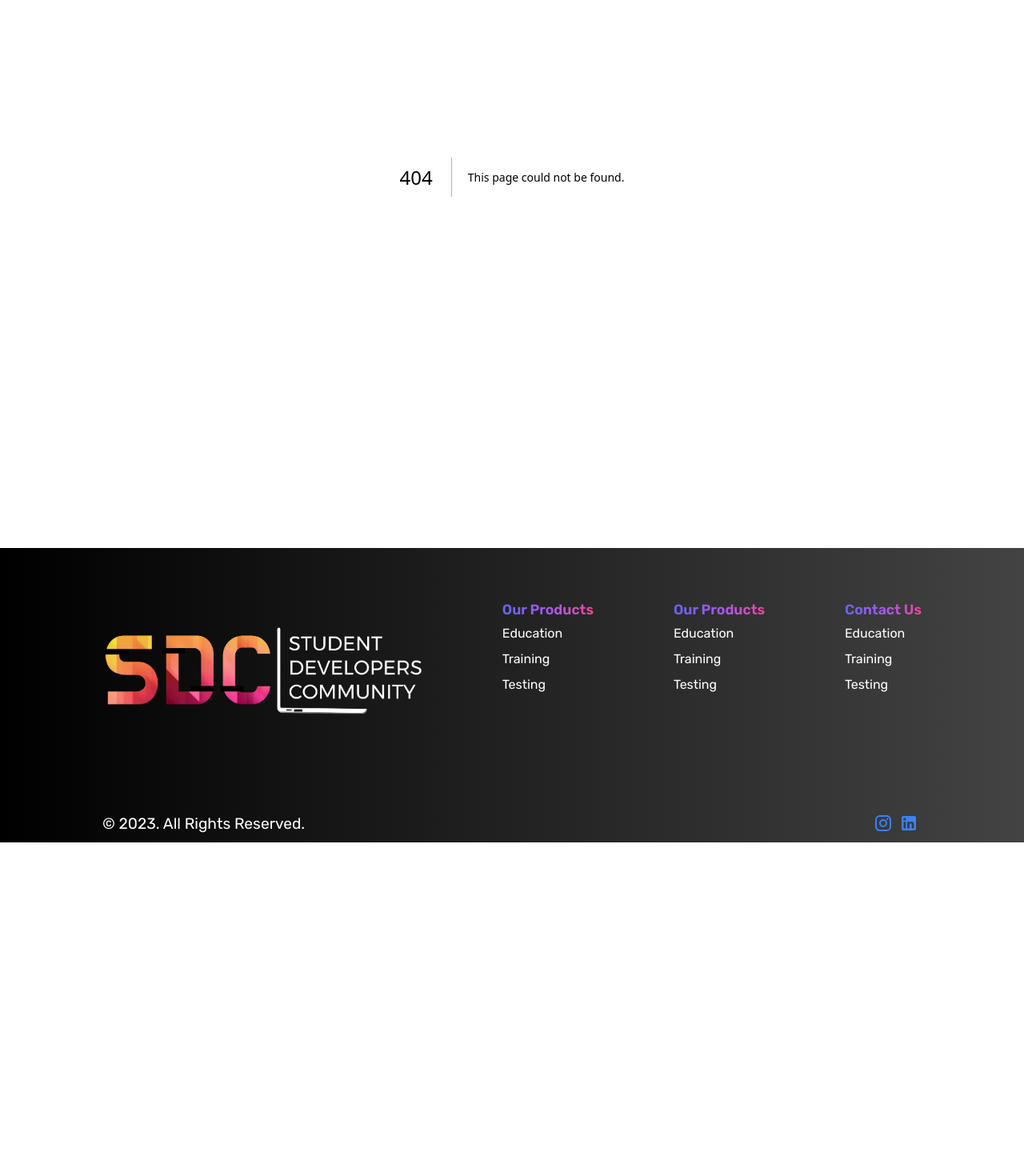
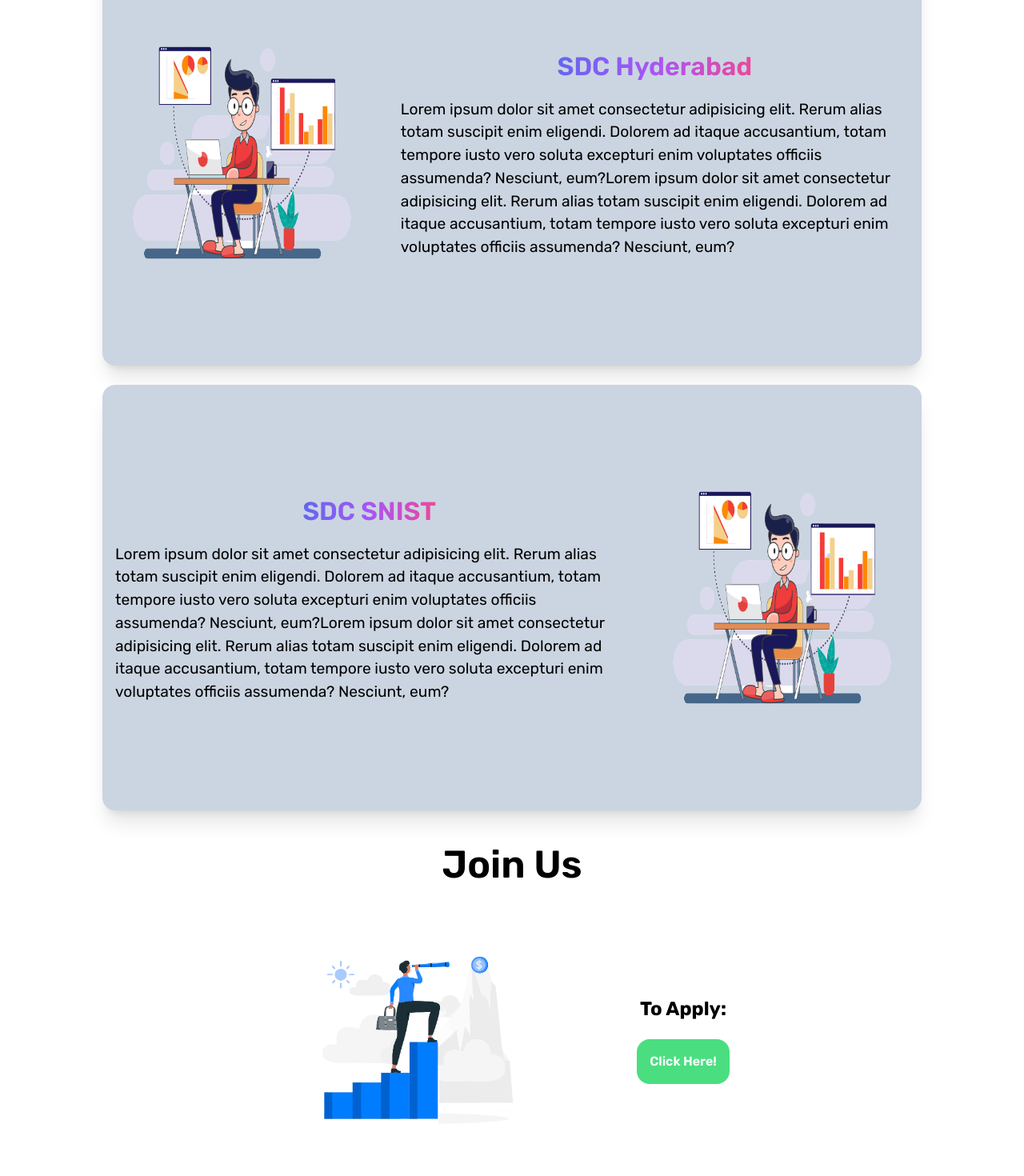
Before and after one commit to SDC-INDIA/sdc-website, a Next.js app: page /chapters in a window 1280 px wide. Before the commit this address had no page. Shown: the part 280-1750 px from the top of the page at 80% size. Before the commit the page ends 1333 px from the top, so only its background shows below. Built offline with nearby package versions, Linux system fonts and the light colour scheme.

Commit message:
Chapters page completed

```diff
--- /dev/null
+++ b/src/components/ChaptersPage/ChapterContent.tsx
@@ -0,0 +1,34 @@
+import Image from "next/image"
+
+const ChapterContent = (props: any) => {
+    const { image, imagePosition, title, content } = props;
+
+    const imageAtLeft = imagePosition === "left";
+
+    return (
+        <div className={`flex justify-between lg:gap-10 lg:flex-row ${imageAtLeft ? 'flex-col' : 'flex-col-reverse'} flex-col gap-0 rounded-2xl shadow-xl mb-6 p-4 bg-slate-300`}>
+            {
+                imageAtLeft && <>
+                    <div className="relative mx-auto lg:w-[2000px] lg:h-[500px] w-[300px] h-[400px]">
+                        <Image src={image} fill alt="" />
+                    </div>
+                </>
+            }
+
+            <div className="flex flex-col justify-center items-center">
+                <h1 className="mb-4 text-[2rem] font-semibold custom-color-text">{title}</h1>
+                <p className="lg:text-[1.2rem] text-[1rem]">{content}</p>
+            </div>
+
+            {
+                !imageAtLeft && <>
+                    <div className="relative mx-auto lg:w-[2000px] lg:h-[500px] w-[300px] h-[400px]">
+                        <Image src={image} fill alt="" />
+                    </div>
+                </>
+            }
+        </div>
+    )
+}
+
+export default ChapterContent
--- /dev/null
+++ b/src/components/ChaptersPage/ChaptersComp.tsx
@@ -0,0 +1,26 @@
+import ChapterContent from "./ChapterContent"
+import JoinChapter from "./JoinChapter"
+
+
+const ChaptersComp = () => {
+    return (
+        <div className="lg:w-[80%] w-[90%] mx-auto">
+            <h1 className="custom-color-text get-center my-4 text-[3rem] font-semibold">More About SDC</h1>
+            <ChapterContent
+                image='/static/hero_image.png'
+                imagePosition='left'
+                title='SDC Hyderabad'
+                content='Lorem ipsum dolor sit amet consectetur adipisicing elit. Rerum alias totam suscipit enim eligendi. Dolorem ad itaque accusantium, totam tempore iusto vero soluta excepturi enim voluptates officiis assumenda? Nesciunt, eum?Lorem ipsum dolor sit amet consectetur adipisicing elit. Rerum alias totam suscipit enim eligendi. Dolorem ad itaque accusantium, totam tempore iusto vero soluta excepturi enim voluptates officiis assumenda? Nesciunt, eum?'
+            />
+            <ChapterContent
+                image='/static/hero_image.png'
+                imagePosition='right'
+                title='SDC SNIST'
+                content='Lorem ipsum dolor sit amet consectetur adipisicing elit. Rerum alias totam suscipit enim eligendi. Dolorem ad itaque accusantium, totam tempore iusto vero soluta excepturi enim voluptates officiis assumenda? Nesciunt, eum?Lorem ipsum dolor sit amet consectetur adipisicing elit. Rerum alias totam suscipit enim eligendi. Dolorem ad itaque accusantium, totam tempore iusto vero soluta excepturi enim voluptates officiis assumenda? Nesciunt, eum?'
+            />
+            <JoinChapter />
+        </div>
+    )
+}
+
+export default ChaptersComp
--- /dev/null
+++ b/src/components/ChaptersPage/JoinChapter.tsx
@@ -0,0 +1,21 @@
+import Image from "next/image"
+import Link from "next/link"
+
+const JoinChapter = () => {
+    return (
+        <div className="w-[80%] mx-auto ">
+            <h1 className=" get-center text-[3rem] font-semibold my-8">Join Us</h1>
+            <div className=" flex justify-center items-center lg:gap-32 lg:flex-row flex-col">
+                <div className="">
+                    <Image src='/static/vision.png' alt="" width={300} height={300} />
+                </div>
+                <div className="flex flex-col justify-center gap-1 items-center">
+                    <p className="text-[1.5rem] font-bold">To Apply:</p>
+                    <Link href='#' className="bg-green-400 text-white rounded-2xl text-[1rem] font-semibold p-4 mt-4 w-fit">Click Here!</Link>
+                </div>
+            </div>
+        </div>
+    )
+}
+
+export default JoinChapter
--- a/src/components/HomePage/Footer/Footer.tsx
+++ b/src/components/HomePage/Footer/Footer.tsx
@@ -6,7 +6,7 @@ import Image from 'next/image';
 
 const Footer = () => {
     return (
-        <div className="mt-16 bg-gradient-to-r from-[black] to-[#434343] text-white text-center md:text-left">
+        <div className="mt-16 bg-black text-white text-center md:text-left">
             <div className="lg:w-[80%] w-[90%] mx-auto py-16 flex justify-between flex-col md:flex-row gap-4">
                 <div>
                     <Link href="/"><Image className='mx-auto' src="/static/sdc-logo-black.png" height={400} width={400} alt="" /></Link>
--- a/src/components/HomePage/Navbar/Navbar.tsx
+++ b/src/components/HomePage/Navbar/Navbar.tsx
@@ -18,11 +18,10 @@ const Navbar = () => {
                 </div>
                 <div className={`md:w-auto hidden lg:flex items-center justify-center px-5`}>
                     <ul className="flex md:flex-row flex-col md:items-center md:gap-[4vw] gap-8">
-                        <li className="text-xl font-semibold"><Link className="hover:text-gray-500" href="">Our chapters</Link></li>
+                        <li className="text-xl font-semibold"><Link className="hover:text-gray-500" href="/chapters">Our chapters</Link></li>
                         <li className="text-xl font-semibold"><Link className="hover:text-gray-500" href="/blog">Blog</Link></li>
                         <li className="text-xl font-semibold"><Link className="hover:text-gray-500" href="">Events</Link></li>
                         <li className="text-xl font-semibold"><Link className="hover:text-gray-500" href="">Store</Link></li>
-                        <li className="text-xl font-semibold"><Link className="hover:text-gray-500" href="">Careers</Link></li>
                     </ul>
                 </div>
                 <div className="flex items-center gap-6">
@@ -36,11 +35,10 @@ const Navbar = () => {
                         }
                         <div className={`${toggle ? "hidden" : "flex"} bg-white bg-gradient-to-r from-orange-400 via-orange-300 to-red-400 p-6 absolute top-20 right-0 mx-4 my-2 min-w-[140px] z-10 rounded-xl`}>
                             <ul className="list-none flex justify-end items-start flex-1 flex-col gap-4">
-                                <li className="font-semibold text-white"><Link className="hover:text-gray-500" href="">Our chapters</Link></li>
+                                <li className="font-semibold text-white"><Link className="hover:text-gray-500" href="/chapters">Our chapters</Link></li>
                                 <li className="font-semibold text-white"><Link className="hover:text-gray-500" href="/blog">Blog</Link></li>
                                 <li className="font-semibold text-white"><Link className="hover:text-gray-500" href="">Events</Link></li>
                                 <li className="font-semibold text-white"><Link className="hover:text-gray-500" href="">Store</Link></li>
-                                <li className="font-semibold text-white"><Link className="hover:text-gray-500" href="">Careers</Link></li>
                             </ul>
                         </div>
                     </div>
--- /dev/null
+++ b/src/pages/chapters.tsx
@@ -0,0 +1,12 @@
+import ChaptersComp from "../components/ChaptersPage/ChaptersComp"
+
+
+const chapters = () => {
+  return (
+    <div className="">
+        <ChaptersComp />
+    </div>
+  )
+}
+
+export default chapters
```
